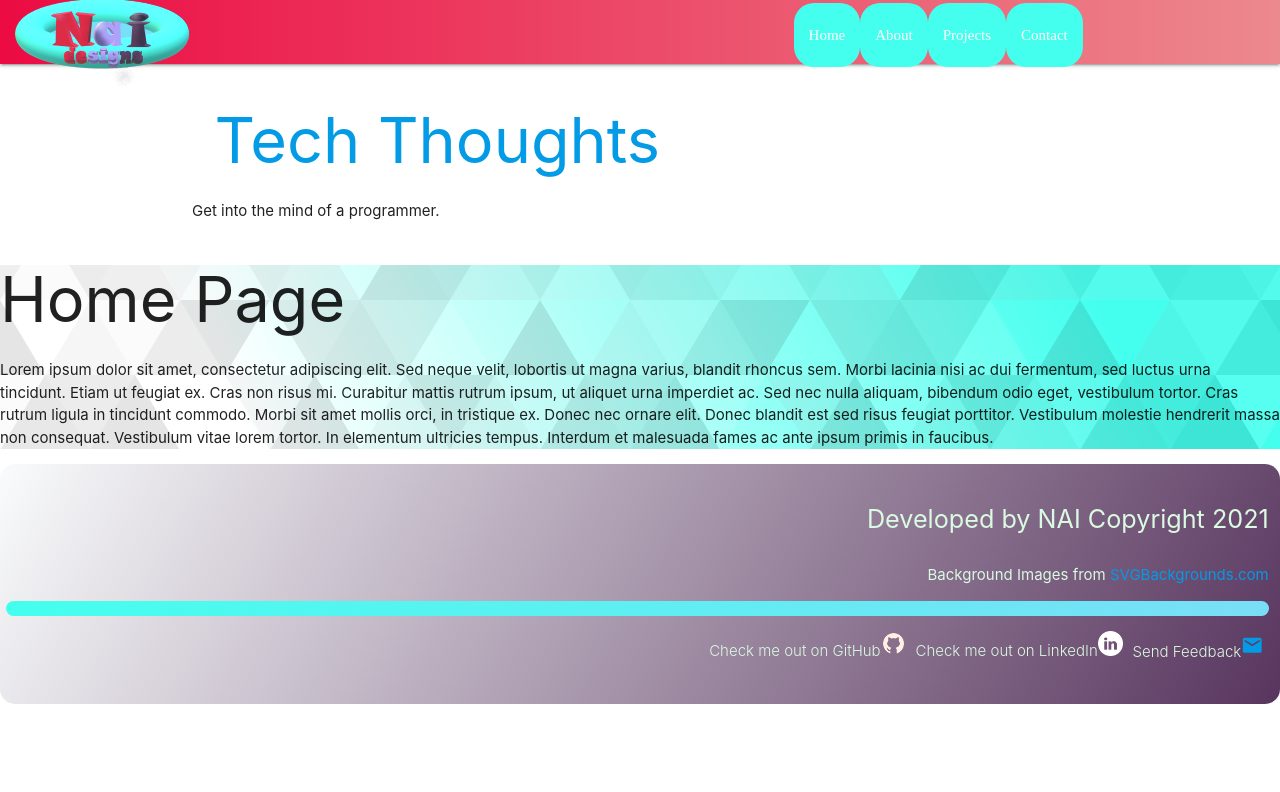
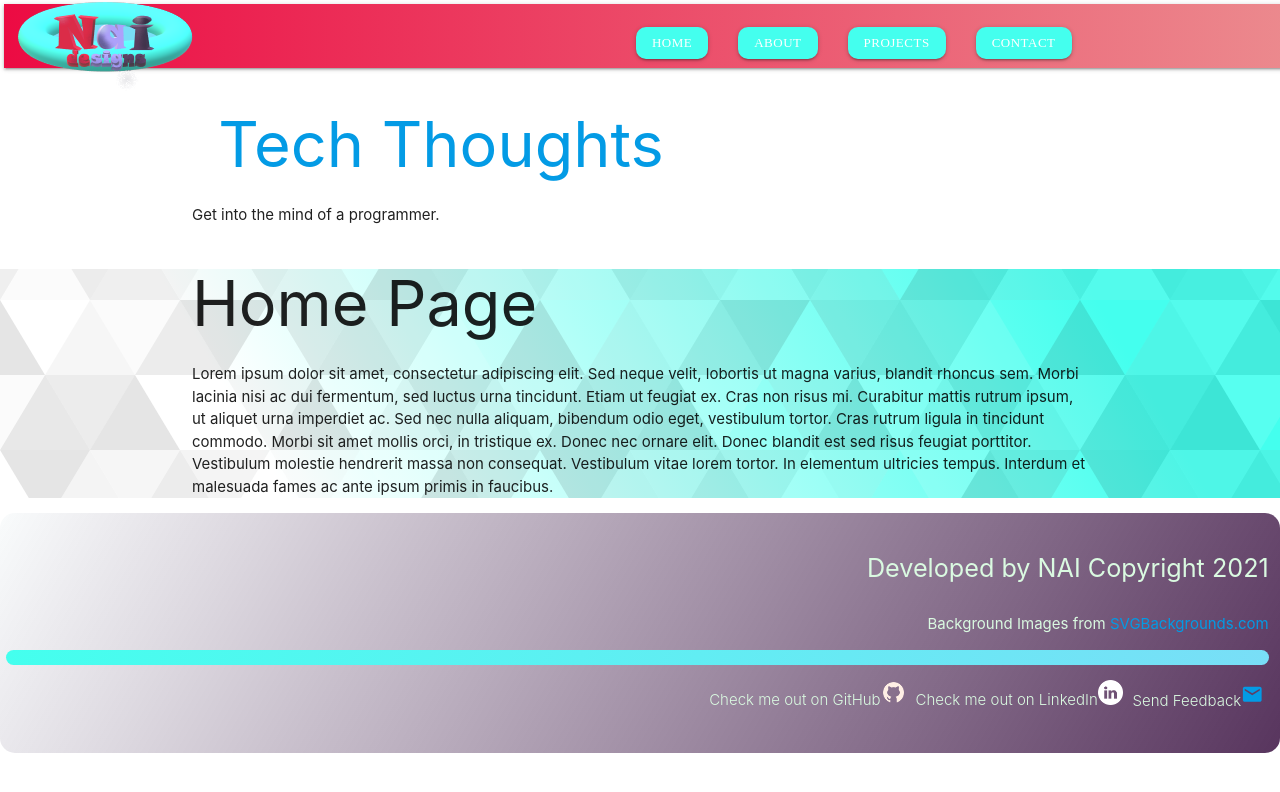
Before and after one commit to adam-niggebrugge/react-profile, a React (Create React App) app: page / in a window 1280 px wide. Shown: the top 792 px of the page. Built offline with nearby package versions, Linux system fonts and the light colour scheme; a web font is replaced by a local one.

Commit message:
navbar styling

```diff
--- a/src/components/NavTabs/NavTabs.css
+++ b/src/components/NavTabs/NavTabs.css
@@ -8,17 +8,20 @@
 
 .custNav {
     background-image: linear-gradient(to left, var(--glass), var(--bold) );
-    color: var(--glaucous);
     padding: .5em;
+    margin: .25em;
 }
 
-.cust-link{
+.cust-button{
     background-color: var(--highlight);
-    border-radius: 20px;
     font-family: Galindo, cursive;
-    margin: -5px 0 0 0;
+    margin: -25px 0 0 0;
+    border-radius: 10px;
 }
 
+.cust-link:hover {
+    background-color: var(--mildlight)
+}
 
 @media only screen and (max-width : 992px) {
   .cust-up-margin{
--- a/src/components/NavTabs/index.js
+++ b/src/components/NavTabs/index.js
@@ -1,14 +1,14 @@
-import React from 'react';
-import 'materialize-css/dist/css/materialize.min.css';
-import M from 'materialize-css/dist/js/materialize.min.js';
-import logo from '../../images/nai_logo192x192.png'
-import './NavTabs.css';
-import { Link } from 'react-router-dom';
+import React from "react";
+import "materialize-css/dist/css/materialize.min.css";
+import M from "materialize-css/dist/js/materialize.min.js";
+import logo from "../../images/nai_logo192x192.png"
+import "./NavTabs.css";
+import { Link } from "react-router-dom";
 
 // Here we are using object destructuring assignment to pluck off our variables from the props object
 // We assign them to their own variable names
 function NavTabs({ currentPage, handlePageChange }) {
-  let sidenav = document.querySelector('#nav-mobile');
+  let sidenav = document.querySelector("#nav-mobile");
   M.Sidenav.init(sidenav, {});
 
   return (
@@ -18,7 +18,7 @@ function NavTabs({ currentPage, handlePageChange }) {
           <img alt="logo" className="cust-logo hide-on-med-and-down" src={logo}/>
         </div>
         <a href="#home" data-target="nav-mobile" className="sidenav-trigger">
-          <i  className="material-icons cust-link">menu</i>
+          <i  className="material-icons cust-button">menu</i>
         </a>
       <div className="nav-wrapper container">
 
@@ -26,28 +26,28 @@ function NavTabs({ currentPage, handlePageChange }) {
       <li>
         <Link
           to="/"
-          className={'cust-link'}
+          className={"btn-small waves-light cust-button"}
         >Home
         </Link>
       </li>
       <li>
         <Link
           to="/about"
-          className={'cust-link'}
+          className={"btn-small waves-light cust-button"}
         >About
         </Link>
       </li>
       <li>
         <Link
           to="/projects"
-          className={'cust-link'}
+          className={"btn-small waves-light cust-button"}
         >Projects
         </Link>
       </li>
       <li>
         <Link
           to="/contact"
-          className={'cust-link'}
+          className={"btn-small waves-light cust-button"}
         >Contact
         </Link>
       </li>
@@ -59,25 +59,25 @@ function NavTabs({ currentPage, handlePageChange }) {
           <li>
             <Link
               to="/"
-              className={'btn sidenav-close cust-link'}
+              className={"btn-large waves-light sidenav-close cust-button"}
             >Home</Link>
           </li>
           <li>
             <Link
               to="/about"
-              className={'btn sidenav-close cust-link'}
+              className={"btn-large waves-light sidenav-close cust-button"}
               >About</Link>
           </li>
           <li>
               <Link
                 to="/projects"
-                className={'btn sidenav-close cust-link'}
+                className={"btn-large waves-light sidenav-close cust-button"}
                 >Projects</Link>
           </li>
           <li>
               <Link
                 to="/contact"
-                className={'btn sidenav-close cust-link'}
+                className={"btn-large waves-light sidenav-close cust-button"}
                 >Contact</Link>
           </li>
         </ul>
--- a/src/pages/Home.js
+++ b/src/pages/Home.js
@@ -2,7 +2,7 @@ import React from 'react';
 
 export default function Home() {
   return (
-    <div>
+    <div className="container">
       <h1>Home Page</h1>
       <p>
         Lorem ipsum dolor sit amet, consectetur adipiscing elit. Sed neque
```
